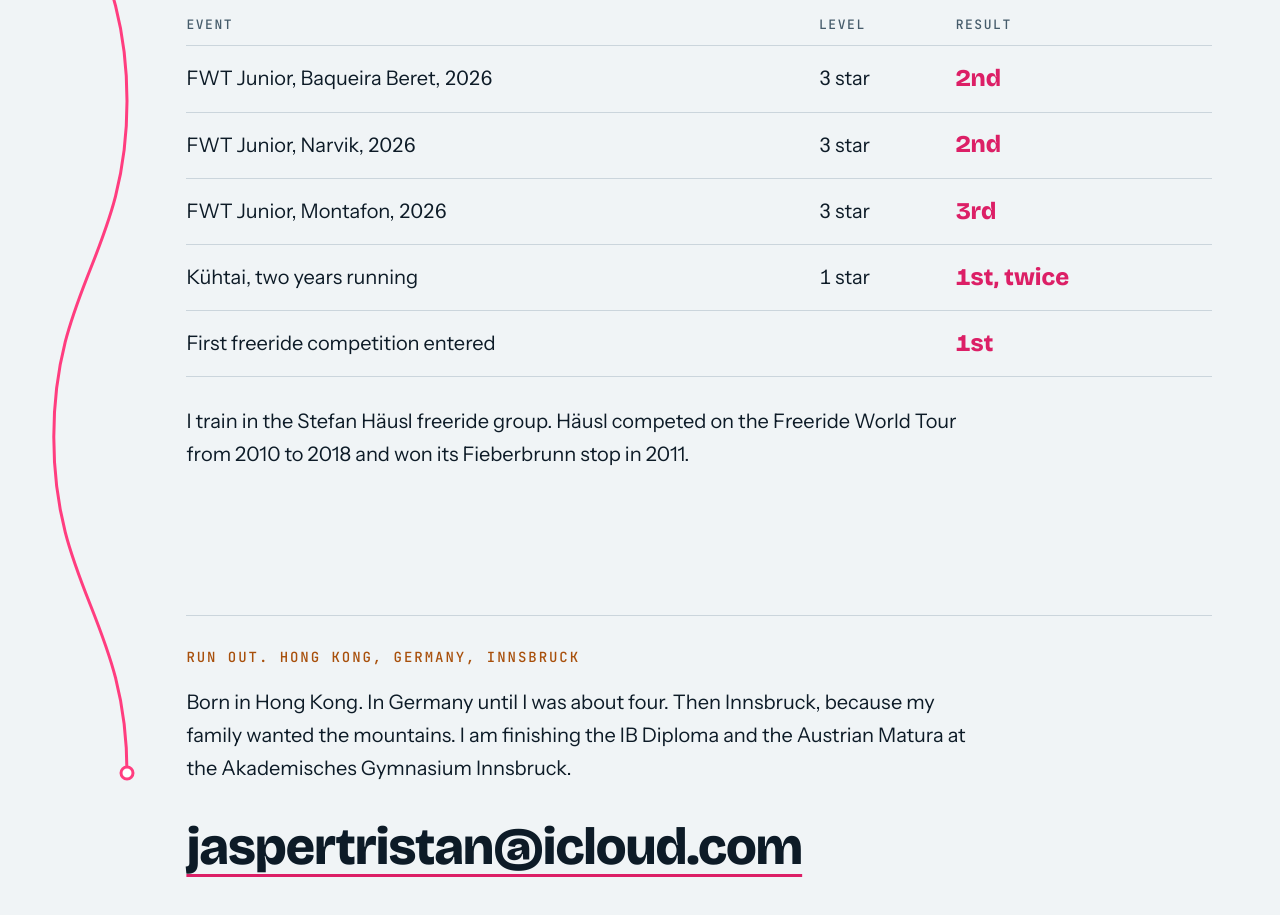
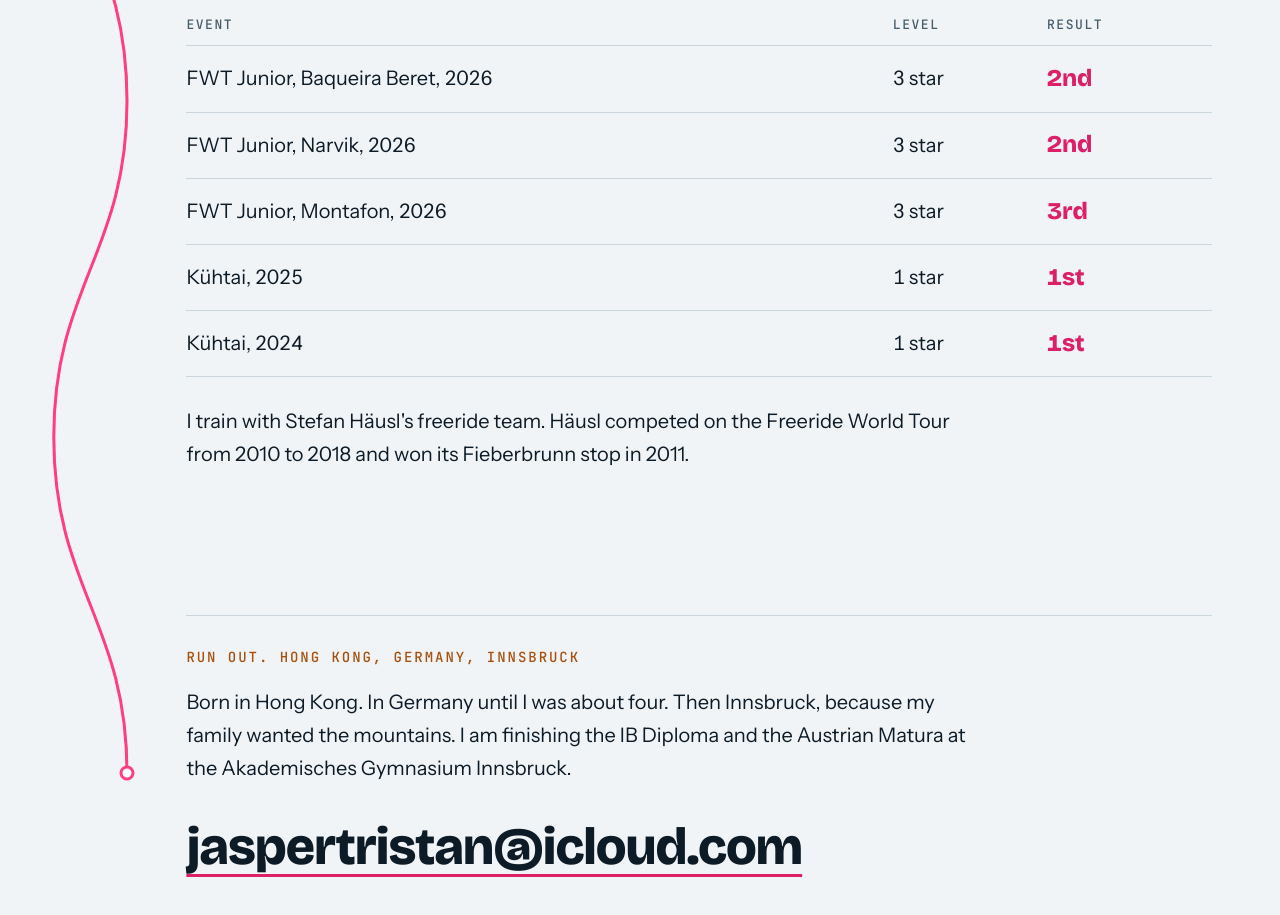
Before and after one commit to Japowtraun/jasperpong, a plain HTML site: page index.html in a window 1280 px wide. Shown: the part 6353-7268 px from the top of the page. Drawn offline with nearby package versions, Linux system fonts and the light colour scheme; animation ran at ten frames a second.

Commit message:
Results: one row per Kühtai win, drop unrated row; reword Häusl line
Co-Authored-By: Claude Fable 5.2 <noreply@anthropic.com>

```diff
--- a/index.html
+++ b/index.html
@@ -285,12 +285,12 @@ footer{display:flex;flex-direction:column;gap:1.25rem;border-top:1px solid var(-
         <tr><td>FWT Junior, Baqueira Beret, 2026</td><td>3 star</td><td>2nd</td></tr>
         <tr><td>FWT Junior, Narvik, 2026</td><td>3 star</td><td>2nd</td></tr>
         <tr><td>FWT Junior, Montafon, 2026</td><td>3 star</td><td>3rd</td></tr>
-        <tr><td>Kühtai, two years running</td><td>1 star</td><td>1st, twice</td></tr>
-        <tr><td>First freeride competition entered</td><td></td><td>1st</td></tr>
+        <tr><td>Kühtai, 2025</td><td>1 star</td><td>1st</td></tr>
+        <tr><td>Kühtai, 2024</td><td>1 star</td><td>1st</td></tr>
       </tbody>
     </table>
   </div>
-  <p>I train in the Stefan Häusl freeride group. Häusl competed on the Freeride World Tour from 2010 to 2018 and won its Fieberbrunn stop in 2011.</p>
+  <p>I train with Stefan Häusl's freeride team. Häusl competed on the Freeride World Tour from 2010 to 2018 and won its Fieberbrunn stop in 2011.</p>
 </section>
 
 <footer>
```
